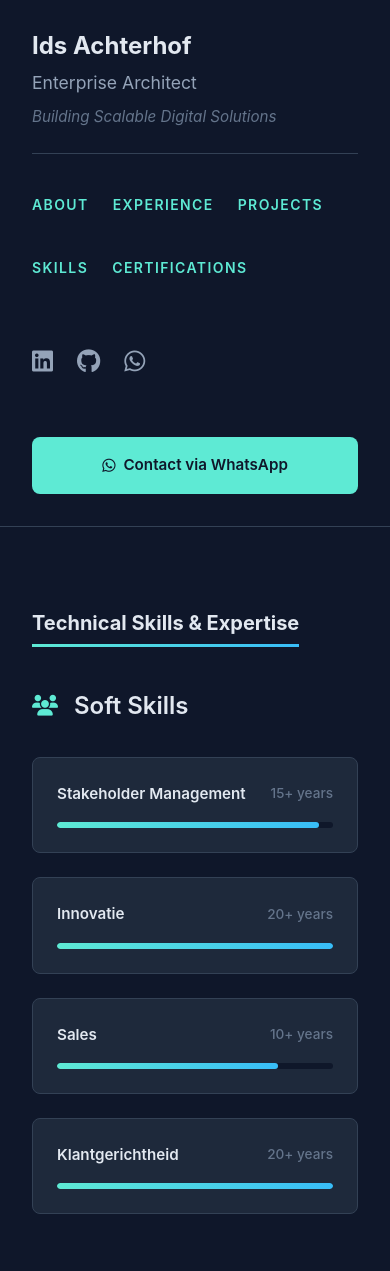
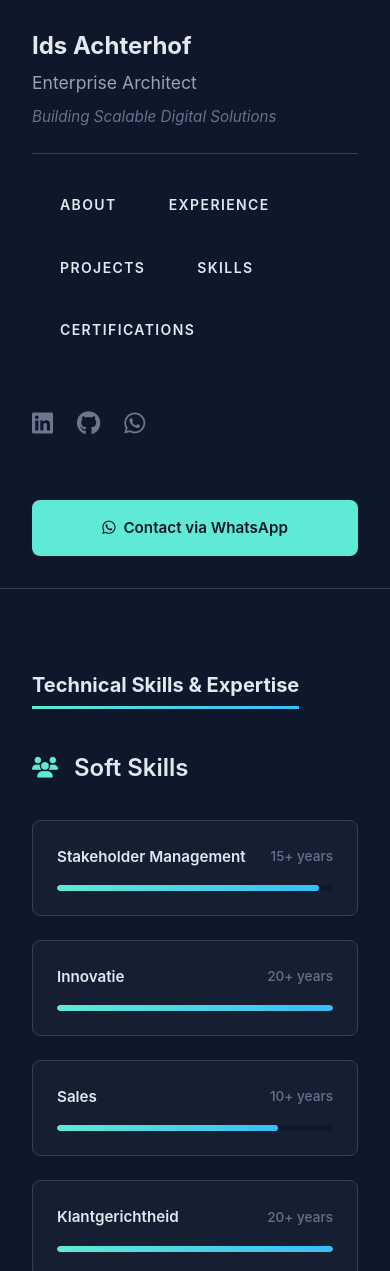
Before and after one commit to idsme/showcase_online_resume_with_ai, a plain HTML site: page skills.html in a window 390 px wide. Shown: the top 1271 px of the page. Drawn offline with Linux system fonts and the light colour scheme.

Commit message:
Modernize portfolio design: Refined brittanychiang.com-inspired 2026 aesthetic
- Enhanced menu styling: White/near-white text with improved visibility and opacity transitions
- Refined menu hover effects: Subtle dash animation without text displacement
- Implemented elegant mouse spotlight effect that follows cursor across the page
- Optimized alignment: Improved sidebar and content layout for better visual balance
- Refined all hover effects: More subtle transformations, shadows, and transitions
- Modernized color palette: Reduced backgrounds to semi-transparent for cleaner look
- Updated transition timings: Smooth cubic-bezier easing for premium feel
- Improved spacing and padding for professional appearance
- All changes follow 2026 web design standards with focus on elegance and simplicity

```diff
--- a/scripts/main.js
+++ b/scripts/main.js
@@ -38,6 +38,9 @@
 
     // Initialize skill bars animation
     initSkillBars();
+
+    // Initialize mouse spotlight effect
+    initSpotlightEffect();
 });
 
 // ========================================
@@ -153,3 +156,36 @@
 document.querySelectorAll('a[target="_blank"]').forEach(link => {
     link.setAttribute('rel', 'noopener noreferrer');
 });
+
+// ========================================
+// Mouse Spotlight Effect
+// ========================================
+
+function initSpotlightEffect() {
+    // Create the spotlight element
+    const spotlight = document.createElement('div');
+    spotlight.className = 'spotlight';
+    document.body.insertBefore(spotlight, document.body.firstChild);
+
+    // Track mouse movement
+    let mouseX = 0;
+    let mouseY = 0;
+
+    document.addEventListener('mousemove', function(e) {
+        mouseX = e.clientX;
+        mouseY = e.clientY;
+
+        // Update spotlight position
+        spotlight.style.background = `radial-gradient(600px at ${mouseX}px ${mouseY}px, var(--spotlight-color), transparent 80%)`;
+    });
+
+    // Handle touch devices (optional - shows spotlight at touch point)
+    document.addEventListener('touchmove', function(e) {
+        if (e.touches.length > 0) {
+            mouseX = e.touches[0].clientX;
+            mouseY = e.touches[0].clientY;
+
+            spotlight.style.background = `radial-gradient(600px at ${mouseX}px ${mouseY}px, var(--spotlight-color), transparent 80%)`;
+        }
+    });
+}
--- a/styles/main.css
+++ b/styles/main.css
@@ -13,6 +13,7 @@
     --accent-secondary: rgb(56, 189, 248);
     --border-color: rgb(51, 65, 85);
     --highlight-bg: rgba(94, 234, 212, 0.1);
+    --spotlight-color: rgba(29, 78, 216, 0.15);
 
     /* Typography */
     --font-primary: 'Inter', -apple-system, BlinkMacSystemFont, 'Segoe UI', 'Roboto', 'Oxygen', 'Ubuntu', 'Cantarell', sans-serif;
@@ -27,8 +28,9 @@
     --spacing-2xl: 4rem;
 
     /* Transitions */
-    --transition-fast: 0.2s ease;
+    --transition-fast: 0.15s ease;
     --transition-medium: 0.3s ease;
+    --transition-smooth: 0.3s cubic-bezier(0.4, 0, 0.2, 1);
 }
 
 * {
@@ -47,6 +49,20 @@
     color: var(--text-secondary);
     line-height: 1.6;
     overflow-x: hidden;
+    position: relative;
+}
+
+/* ========================================
+   Mouse Spotlight Effect
+   ======================================== */
+
+.spotlight {
+    pointer-events: none;
+    position: fixed;
+    inset: 0;
+    z-index: 30;
+    transition: background var(--transition-smooth);
+    background: radial-gradient(600px at 0px 0px, var(--spotlight-color), transparent 80%);
 }
 
 /* ========================================
@@ -57,13 +73,14 @@
     position: fixed;
     left: 0;
     top: 0;
-    width: 300px;
+    width: 320px;
     height: 100vh;
     background-color: var(--bg-primary);
     border-right: 1px solid var(--border-color);
-    padding: var(--spacing-xl) var(--spacing-lg);
+    padding: var(--spacing-2xl) var(--spacing-xl);
     display: flex;
     flex-direction: column;
+    justify-content: flex-start;
     z-index: 100;
     overflow-y: auto;
 }
@@ -109,38 +126,41 @@
 }
 
 .nav-link {
-    color: var(--text-secondary);
+    color: var(--text-primary);
     text-decoration: none;
     font-size: 0.875rem;
     font-weight: 600;
     letter-spacing: 0.1em;
     padding: var(--spacing-xs) 0;
-    transition: all var(--transition-fast);
+    padding-left: 28px;
+    transition: color var(--transition-fast);
     position: relative;
-    display: inline-block;
+    display: block;
+    opacity: 0.7;
 }
 
 .nav-link::before {
     content: '';
     position: absolute;
-    left: -20px;
+    left: 0;
     top: 50%;
     transform: translateY(-50%);
-    width: 12px;
-    height: 2px;
+    width: 16px;
+    height: 1px;
     background-color: var(--text-muted);
-    transition: all var(--transition-fast);
+    transition: all var(--transition-smooth);
 }
 
 .nav-link:hover,
 .nav-link.active {
-    color: var(--accent-primary);
+    color: var(--text-primary);
+    opacity: 1;
 }
 
 .nav-link:hover::before,
 .nav-link.active::before {
-    width: 30px;
-    background-color: var(--accent-primary);
+    width: 24px;
+    background-color: var(--text-primary);
 }
 
 .social-links {
@@ -152,12 +172,14 @@
 .social-links a {
     color: var(--text-secondary);
     font-size: 1.5rem;
-    transition: all var(--transition-fast);
+    transition: all var(--transition-smooth);
+    opacity: 0.7;
 }
 
 .social-links a:hover {
-    color: var(--accent-primary);
-    transform: translateY(-3px);
+    color: var(--text-primary);
+    opacity: 1;
+    transform: translateY(-2px);
 }
 
 .whatsapp-link:hover {
@@ -175,21 +197,22 @@
     text-decoration: none;
     font-weight: 600;
     font-size: 0.95rem;
-    transition: all var(--transition-medium);
+    transition: all var(--transition-smooth);
     text-align: center;
     justify-content: center;
 }
 
 .cta-button:hover {
     background-color: var(--accent-secondary);
-    transform: translateY(-2px);
-    box-shadow: 0 10px 25px rgba(94, 234, 212, 0.3);
+    transform: translateY(-1px);
+    box-shadow: 0 4px 12px rgba(94, 234, 212, 0.25);
 }
 
 .main-content {
-    margin-left: 300px;
+    margin-left: 320px;
     padding: var(--spacing-2xl) var(--spacing-xl);
-    max-width: 1200px;
+    max-width: 1100px;
+    padding-left: max(var(--spacing-xl), calc((100vw - 320px - 1100px) / 2));
 }
 
 /* ========================================
@@ -325,12 +348,14 @@
     gap: var(--spacing-lg);
     padding: var(--spacing-lg);
     border-radius: 8px;
-    transition: all var(--transition-medium);
+    transition: all var(--transition-smooth);
     position: relative;
+    cursor: pointer;
 }
 
 .experience-item:hover {
-    background-color: var(--highlight-bg);
+    background-color: rgba(94, 234, 212, 0.05);
+    box-shadow: 0 2px 8px rgba(0, 0, 0, 0.1);
 }
 
 .exp-date {
@@ -367,7 +392,7 @@
 }
 
 .exp-title:hover .arrow {
-    transform: translateX(5px);
+    transform: translateX(3px);
 }
 
 .exp-company {
@@ -444,7 +469,7 @@
 }
 
 .view-more-link:hover .arrow {
-    transform: translateX(5px);
+    transform: translateX(3px);
 }
 
 /* ========================================
@@ -463,16 +488,17 @@
     gap: var(--spacing-lg);
     padding: var(--spacing-lg);
     border-radius: 8px;
-    transition: all var(--transition-medium);
-    background-color: var(--bg-secondary);
+    transition: all var(--transition-smooth);
+    background-color: rgba(30, 41, 59, 0.5);
     border: 1px solid var(--border-color);
+    cursor: pointer;
 }
 
 .project-item:hover {
-    background-color: var(--highlight-bg);
-    border-color: var(--accent-primary);
-    transform: translateY(-3px);
-    box-shadow: 0 10px 30px rgba(0, 0, 0, 0.3);
+    background-color: rgba(94, 234, 212, 0.05);
+    border-color: rgba(94, 234, 212, 0.3);
+    transform: translateY(-1px);
+    box-shadow: 0 4px 12px rgba(0, 0, 0, 0.15);
 }
 
 .project-image {
@@ -553,17 +579,17 @@
 }
 
 .skill-item {
-    background-color: var(--bg-secondary);
+    background-color: rgba(30, 41, 59, 0.5);
     padding: var(--spacing-md);
     border-radius: 8px;
     border: 1px solid var(--border-color);
-    transition: all var(--transition-medium);
+    transition: all var(--transition-smooth);
 }
 
 .skill-item:hover {
-    border-color: var(--accent-primary);
-    transform: translateY(-2px);
-    box-shadow: 0 5px 15px rgba(0, 0, 0, 0.2);
+    border-color: rgba(94, 234, 212, 0.3);
+    transform: translateY(-1px);
+    box-shadow: 0 2px 8px rgba(0, 0, 0, 0.1);
 }
 
 .skill-header {
@@ -611,19 +637,19 @@
 }
 
 .cert-item {
-    background-color: var(--bg-secondary);
+    background-color: rgba(30, 41, 59, 0.5);
     padding: var(--spacing-md);
     border-radius: 8px;
     border: 1px solid var(--border-color);
     display: flex;
     gap: var(--spacing-md);
-    transition: all var(--transition-medium);
+    transition: all var(--transition-smooth);
 }
 
 .cert-item:hover {
-    border-color: var(--accent-primary);
-    transform: translateY(-2px);
-    box-shadow: 0 5px 15px rgba(0, 0, 0, 0.2);
+    border-color: rgba(94, 234, 212, 0.3);
+    transform: translateY(-1px);
+    box-shadow: 0 2px 8px rgba(0, 0, 0, 0.1);
 }
 
 .cert-year {
@@ -681,11 +707,12 @@
 
 @media (max-width: 1024px) {
     .sidebar {
-        width: 250px;
+        width: 280px;
     }
 
     .main-content {
-        margin-left: 250px;
+        margin-left: 280px;
+        padding-left: var(--spacing-xl);
     }
 
     .experience-item,
```
